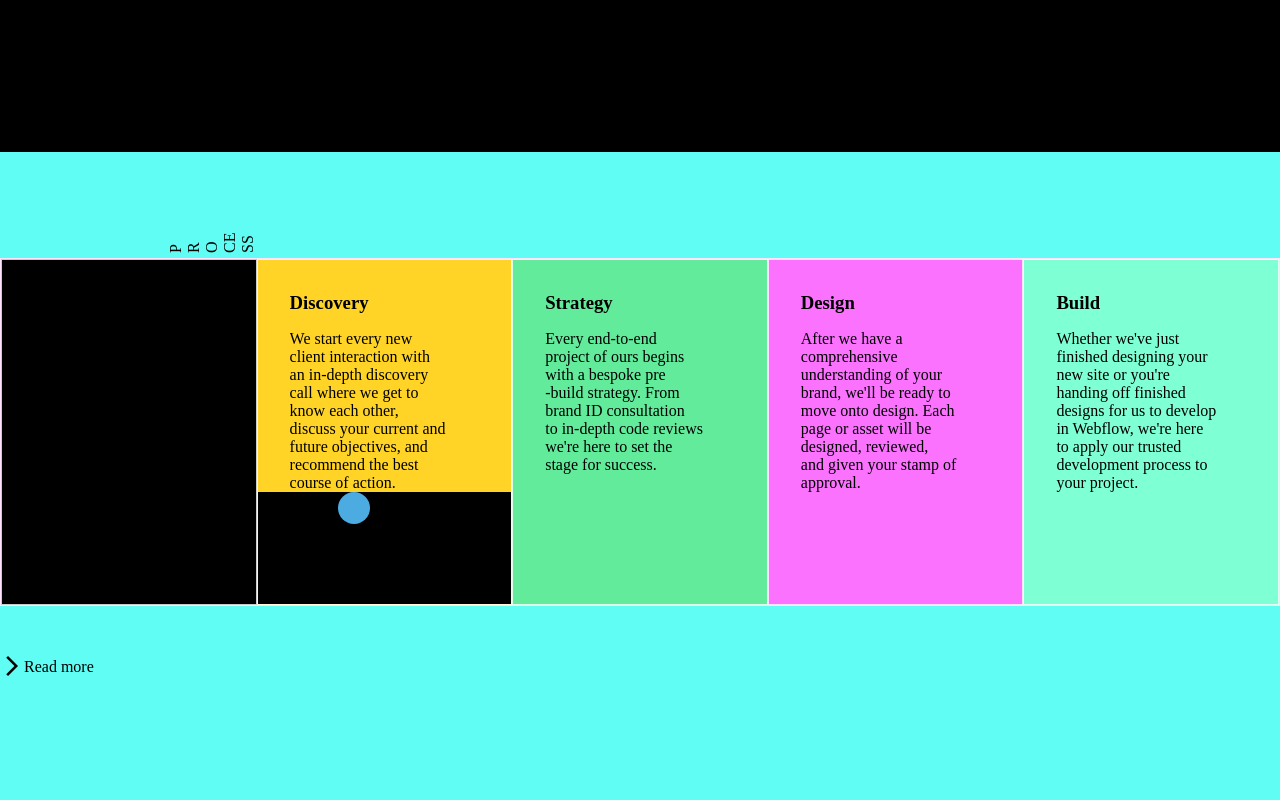
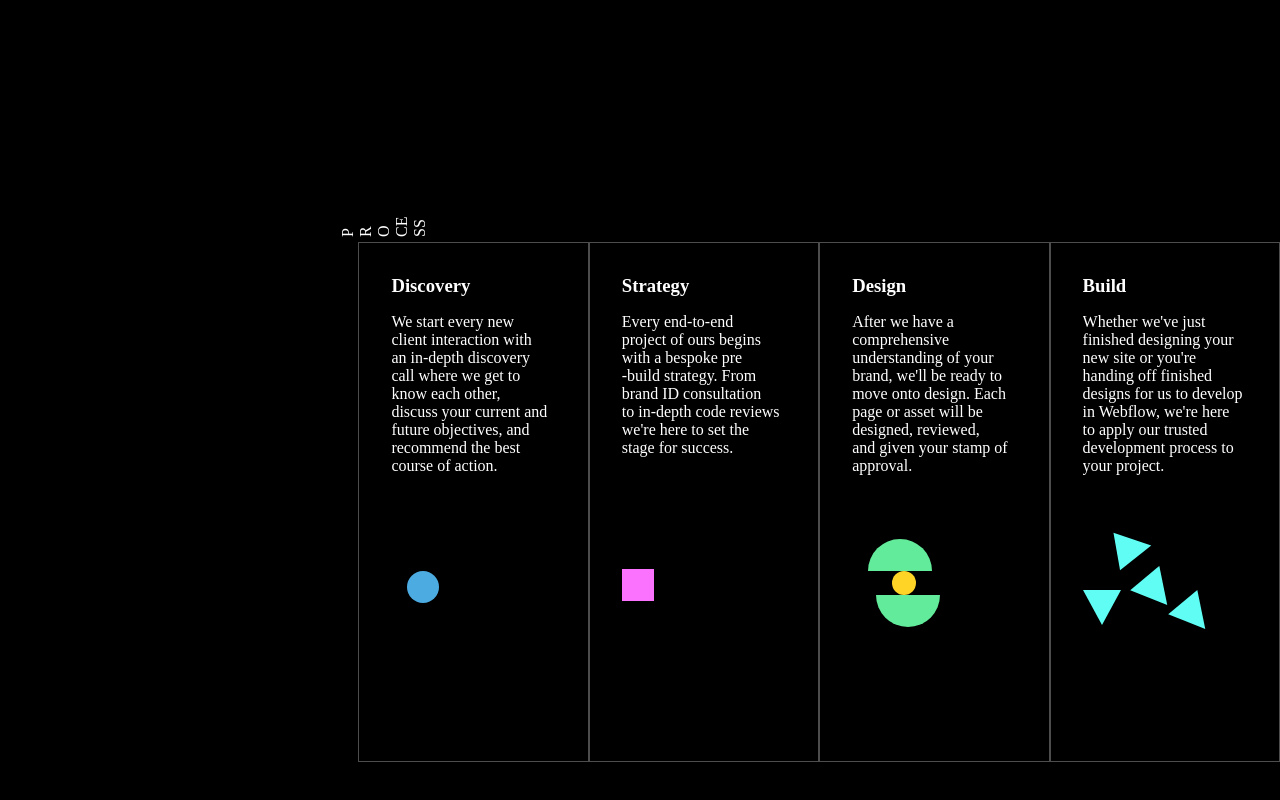
Before and after one commit to farahdaroish/css, a plain HTML site: page index.html in a window 1280 px wide. Shown: the part 648-1448 px from the top of the page. Drawn offline with nearby package versions, Linux system fonts and the light colour scheme.

Commit message:
section2

```diff
--- a/index.html
+++ b/index.html
@@ -45,7 +45,7 @@
                         <h3 class="con-h3">Strategy</h3>
                         <p class="con-p">Every end-to-end <br> project of ours begins <br> with a bespoke pre <br>-build strategy. From <br> brand ID consultation <br> to in-depth code reviews <br> we're here to set the <br> stage for success.</p>
                     </div>
-                    <div></div>
+                    <div class="rectangle"></div>
                 </div>
 
                 <div class="Design">
@@ -53,7 +53,11 @@
                         <h3 class="con-h3">Design</h3>
                         <p class="con-p">After we have a <br> comprehensive <br> understanding of your <br> brand, we'll be ready to <br> move onto design. Each <br> page or asset will be <br> designed, reviewed, <br> and given your stamp of <br> approval.</p>
                     </div>
-                    <div></div>
+                    <div class="all-circle">
+                        <div class="circle-reduse-top"></div>
+                        <div class="circle-bu"></div>
+                        <div class="circle-reduse-buttom"></div>
+                    </div>
                 </div>
 
                 <div class="Build">
@@ -61,15 +65,21 @@
                         <h3 class="con-h3">Build</h3>
                         <p class="con-p">Whether we've just <br> finished designing your <br> new site or you're <br> handing off finished <br> designs for us to develop <br> in Webflow, we're here <br> to apply our trusted <br> development process to <br> your project.</p>
                      </div>
-                     <div></div>
+                     <div class="tringle-all">
+                        <div class="tringle1"></div>
+                        <div class="tringle-23">
+                            <div class="tringle2"></div>
+                            <div class="tringle3"></div>
+                        <div class="tringle4"></div>
+                     </div>
                 </div>
             </div>
-            <div class="read-more">
+            <!-- <div class="read-more">
                 <span class="material-symbols-outlined icon">
                      arrow_forward_ios
                 </span>
-                <p style="margin-top:4px;">Read more</p>
-            </div>
+                <p style="margin-top:4px;" class="Read-more">Read more</p>
+            </div> -->
     </section>
 </body>
 </html>
--- a/style.css
+++ b/style.css
@@ -20,14 +20,14 @@
     flex-direction: row;
     justify-content: space-around;
     align-items:end;
-    gap: 40rem;
+    gap: 36rem;
     background-color:var(--bg);
     color:var(--text);
 }
 .list{
     display: flex;
     display: flex;
-    gap: 2rem;
+    gap: 5rem;
     align-items: center;
 }
 .list a {
@@ -53,7 +53,7 @@
 .Work{
     width: 100vw;
     height: 90vh;
-    background-color: var(--bg)
+    background-color: var(--bg);
 }
 .work-con h2 {
     margin-top: 1rem;
@@ -69,40 +69,45 @@
 .FAQS{
     width: 100vw;
     height: 100vh;
-    background-color:#60FDF4;
+    background-color:var(--bg);
 }
 .contenar1{
     width: 100vw;
     background-color: #FB72FF;
-    border: 1px solid hsla(0, 0%, 100%, 0.795);
+    /* border: 1px solid hsla(0, 0%, 100%, 0.795); */
     display: flex;
     flex-direction: row;
+    height: 65vh;
+    overflow: hidden;
 }
 .Discovery{
-   width: 20vw;
-   background-color: #FFD426;
-   border: 1px solid rgba(255, 255, 255, 0.795);
-
+   width: 18vw;
+   background-color:var(--bg);
+   border: 1px solid rgba(255, 255, 255, 0.300);
+   color: var(--text);
 }
 .Strategy{
-    width: 20vw;
-    background-color: #62EB9A;
-    border: 1px solid rgba(255, 255, 255, 0.795);
+    width: 18vw;
+    background-color:var(--bg);
+    border: 1px solid rgba(255, 255, 255, 0.300);
+    color: var(--text);
 }
 .Design{
-    width: 20vw;
-    background-color: #FB72FF;
-    border: 1px solid rgba(255, 255, 255, 0.795);
+    width: 18vw;
+    background-color:var(--bg);
+    border: 1px solid rgba(255, 255, 255, 0.300);
+    color: var(--text);
 }
 .Build{
-    width: 20vw;
-    background-color: aquamarine;
-    border: 1px solid rgba(255, 255, 255, 0.795);
+    width: 18vw;
+    background-color:var(--bg);
+    border: 1px solid rgba(255, 255, 255, 0.300);
+    color: var(--text);
 }
 .none{
-    width: 20vw;
+    width: 28vw;
     background-color: #000;
-    border: 1px solid rgba(255, 255, 255, 0.795);
+    /* border: 1px solid rgba(255, 255, 255, 0.795); */
 }
 .con{
     display: flex;
@@ -121,26 +126,111 @@
 .read-more{
     display: flex;
     flex-direction: row;
-    margin-top: 3rem;
+    /* margin-top: 3rem; */
+    color: var(--text);
+    /* width: 10rem;
+    height: 5rem; */
 }
 .icon{
     height:27px;
+    color: var(--text);
 }
 .process{
     transform: rotate(-90deg);
-    margin-left: 172px;
-    margin-top: 1rem;
+    margin-left: 21.5rem;
+    /* margin-top: 1rem; */
     width: 5rem;
+    color: var(--text);
 }
 .circle{
     width: 2rem;
     height: 2rem;
     background-color: var(--Shapes4);
     border-radius: 50%;
-    /* margin-top: 5rem; */
-    margin-bottom: 5rem;
-    margin-left: 5rem;
+    margin-top: 6rem;
+    margin-bottom: 4rem;
+    margin-left: 3rem;
 }
 .circle-1{
     background-color: #000;
 }
+.rectangle{
+    width: 2rem;
+    height: 2rem;
+    background-color: var(--Shapes1);
+    margin-top: 7rem;
+    margin-left: 2rem;
+}
+.circle-reduse-top{
+    width: 4rem;
+    height: 2rem;
+    border-top-left-radius: 100px;
+    border-top-right-radius: 100px;
+    background-color: var(--Shapes5);
+}
+.circle-bu{
+    width: 1.5rem;
+    height: 1.5rem;
+    border-radius: 50%;
+    background-color: var(--Shapes3);
+    margin-left: 1.5rem;
+}
+.circle-reduse-buttom{
+     width: 4rem;
+    height: 2rem;
+    border-bottom-left-radius: 100px;
+    border-bottom-right-radius: 100px;
+    background-color: var(--Shapes5);
+    margin-left: 0.5rem;
+}
+.all-circle{
+    margin-left: 3rem;
+    margin-top: 4rem;
+}
+.tringle1{
+    width: 0;
+    height: 0;
+    border-left: 1.2rem solid transparent;
+    border-right: 1.2rem solid transparent;
+    border-top: 2.2rem solid var(--Shapes2);
+    margin-top: 3.5rem;
+    margin-left: 4rem;
+    transform: rotate(-100deg);
+}
+.tringle-all{
+    width: 10rem;
+    /* height: 20rem; */
+}
+.tringle2{
+     width: 0;
+    height: 0;
+    border-left: 1.2rem solid transparent;
+    border-right: 1.2rem solid transparent;
+    border-top: 2.2rem solid var(--Shapes2);
+    margin-top: 1.5rem;
+    margin-left: 2rem;
+    display: inline-block;
+}
+.tringle3{
+     width: 0;
+    height: 0;
+    border-left: 1.2rem solid transparent;
+    border-right: 1.2rem solid transparent;
+    border-top: 2.2rem solid var(--Shapes2);
+    margin-top: 0.5rem;
+    margin-left: 1rem;
+    transform: rotate(-40deg);
+}
+.tringle-23{
+    display: flex;
+    height: 6rem;
+}
+.tringle4{
+     width: 0;
+    height: 0;
+    border-left: 1.2rem solid transparent;
+    border-right: 1.2rem solid transparent;
+    border-top: 2.2rem solid var(--Shapes2);
+    margin-top: 2rem;
+    transform: rotate(-40deg);
+}
```
